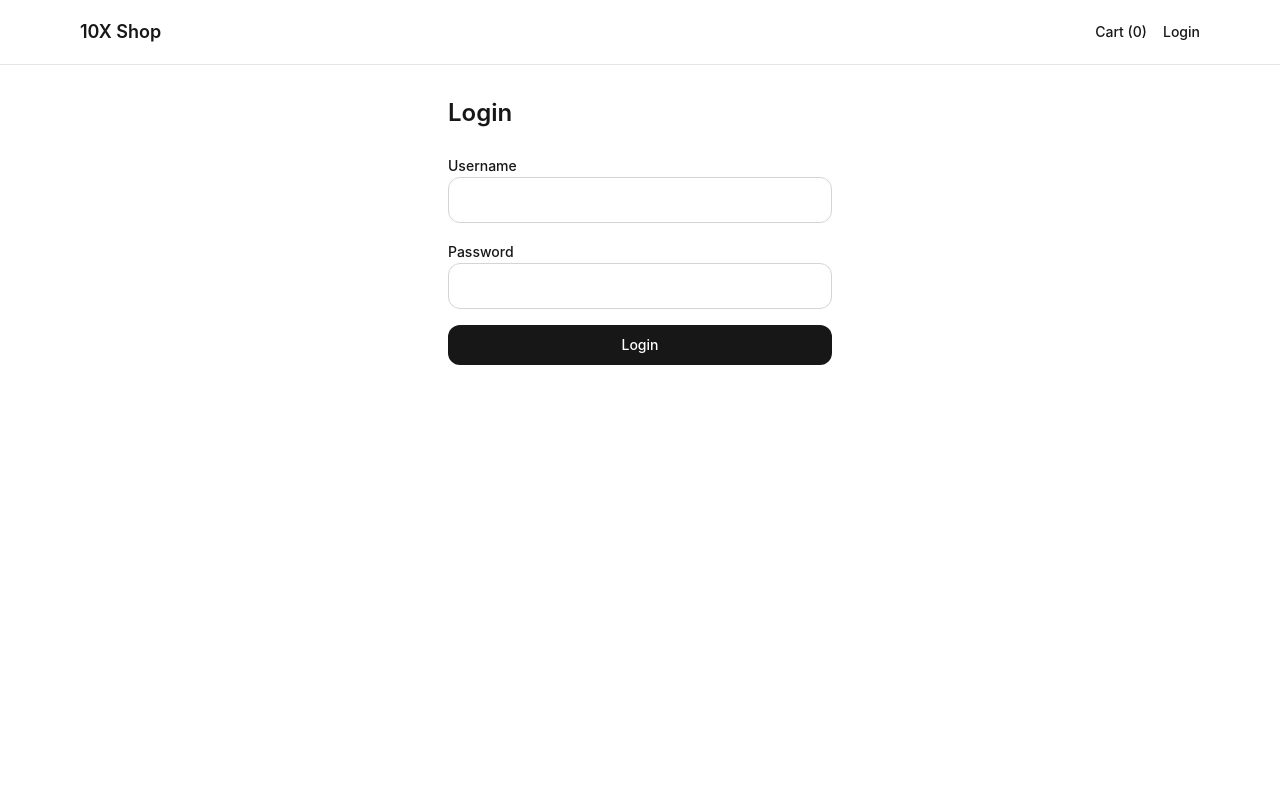
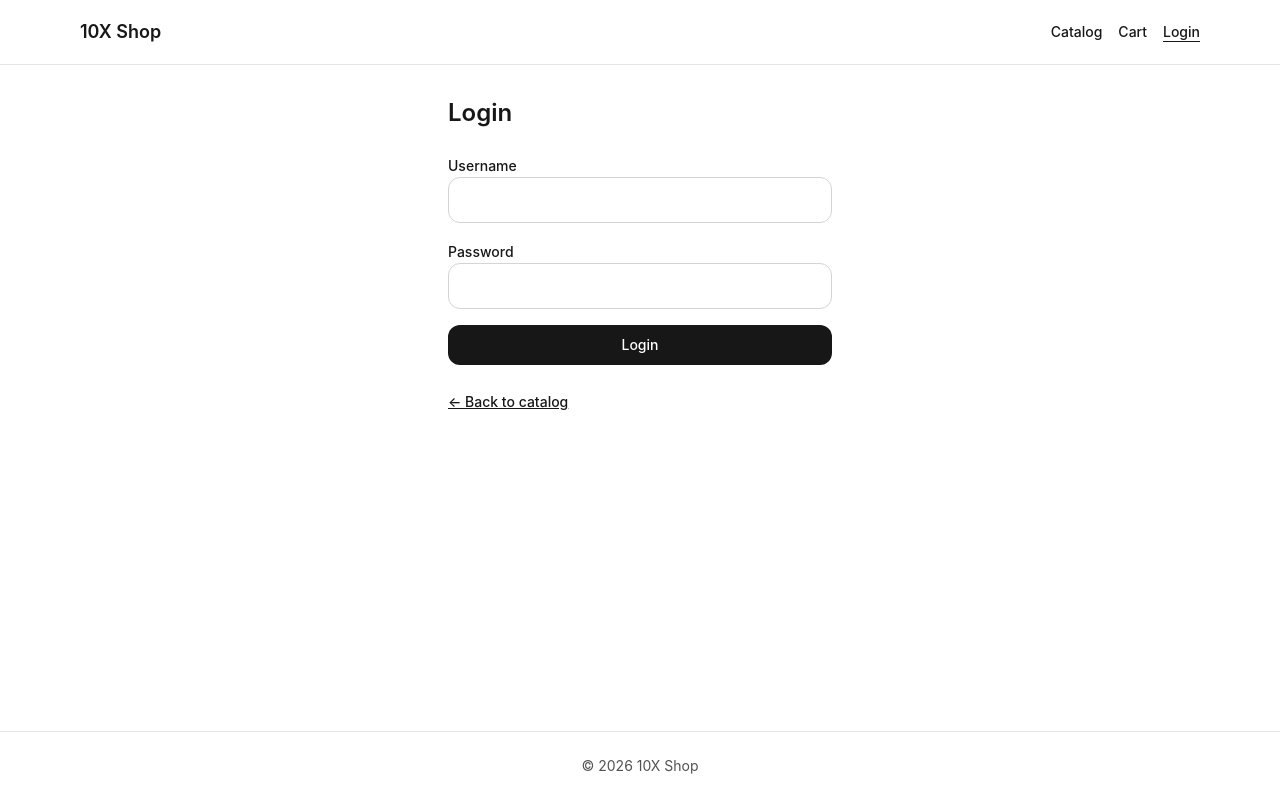
Before and after one commit to zazabaramidze3-afk/10x-shop-zazabaramidze, a React (Vite) app: page /login in a window 1280 px wide. Built offline with nearby package versions, Linux system fonts and the light colour scheme; no server answers.

Commit message:
feat(layout): add footer, catalog nav link and PRD 404 and login back link

```diff
--- a/src/components/Header.tsx
+++ b/src/components/Header.tsx
@@ -1,5 +1,5 @@
 import { useState } from 'react'
-import { Link } from 'react-router-dom'
+import { Link, NavLink } from 'react-router-dom'
 import Button from './Button'
 import useAuth from '../hooks/useAuth'
 import useCart from '../hooks/useCart'
@@ -7,6 +7,10 @@ import { getCartCount } from '../utils/cart'
 
 const linkStyles =
   'whitespace-nowrap text-sm font-medium transition duration-200 hover:opacity-70 focus-visible:outline-2 focus-visible:outline-offset-4 focus-visible:outline-neutral-900'
+
+// NavLink-ს className-ში isActive გადმოეცემა: მიმდინარე გვერდის ბმული გამოიკვეთება
+const getNavLinkStyles = ({ isActive }: { isActive: boolean }): string =>
+  `${linkStyles} ${isActive ? 'underline underline-offset-4' : ''}`
 
 const Header = () => {
   const { user, logout } = useAuth()
@@ -28,9 +32,13 @@ const Header = () => {
   // ერთი და იგივე ბმულები ორ ადგილას გამოიყენება: კომპიუტერის ზოლში და მობილურის მენიუში
   const navLinks = (
     <>
-      <Link to='/cart' onClick={closeMenu} className={linkStyles}>
-        Cart ({cartCount})
-      </Link>
+      <NavLink to='/' end onClick={closeMenu} className={getNavLinkStyles}>
+        Catalog
+      </NavLink>
+
+      <NavLink to='/cart' onClick={closeMenu} className={getNavLinkStyles}>
+        Cart{cartCount > 0 ? ` (${cartCount})` : ''}
+      </NavLink>
 
       {user.isLoggedIn ? (
         <>
@@ -40,9 +48,9 @@ const Header = () => {
           </Button>
         </>
       ) : (
-        <Link to='/login' onClick={closeMenu} className={linkStyles}>
+        <NavLink to='/login' onClick={closeMenu} className={getNavLinkStyles}>
           Login
-        </Link>
+        </NavLink>
       )}
     </>
   )
--- a/src/layouts/BaseLayout.tsx
+++ b/src/layouts/BaseLayout.tsx
@@ -4,12 +4,15 @@ import ScrollToTop from '../components/ScrollToTop'
 
 const BaseLayout = () => {
   return (
-    <div className='min-h-screen bg-white text-neutral-900'>
-        <ScrollToTop />
-        <Header />
-        <main className='mx-auto max-w-6xl px-4 py-8'>
-            <Outlet />
-        </main>
+    <div className='flex min-h-screen flex-col bg-white text-neutral-900'>
+      <ScrollToTop />
+      <Header />
+      <main className='mx-auto w-full max-w-6xl flex-1 px-4 py-8'>
+        <Outlet />
+      </main>
+      <footer className='border-t border-neutral-200 py-6 text-center text-sm text-neutral-600'>
+        © 2026 10X Shop
+      </footer>
     </div>
   )
 }
--- a/src/pages/LoginPage.tsx
+++ b/src/pages/LoginPage.tsx
@@ -4,7 +4,7 @@ import Button from '../components/Button';
 import type { FormErrors } from '../types/form'
 import type { LoginFormValues } from '../types/user'
 import { validateLogin } from '../utils/validation'
-import { useLocation, useNavigate } from 'react-router-dom'
+import { Link, useLocation, useNavigate } from 'react-router-dom'
 import useAuth  from '../hooks/useAuth'
 
 interface LoginLocationState {
@@ -79,6 +79,10 @@ const LoginPage = () => {
                     Login
                 </Button>
             </form>
+
+            <Link to='/' className='inline-block text-sm font-medium underline transition duration-200 hover:opacity-70'>
+                ← Back to catalog
+            </Link>
         </div>
     )
 }
--- a/src/pages/NotFoundPage.tsx
+++ b/src/pages/NotFoundPage.tsx
@@ -1,11 +1,13 @@
 import { Link } from 'react-router-dom'
-
 
 const NotFoundPage = () => {
   return (
-    <div>
-        <h1 className="text-2xl font-semibold">404 - Page not found</h1>
-        <Link to="/">Back to catalog</Link>
+    <div className='space-y-4'>
+        <h1 className='text-2xl font-semibold'>Page not found</h1>
+        <p className='text-neutral-600'>The page you are looking for does not exist.</p>
+        <Link to='/' className='inline-block text-sm font-medium underline transition duration-200 hover:opacity-70'>
+            Go to catalog
+        </Link>
     </div>
   )
 }
```
